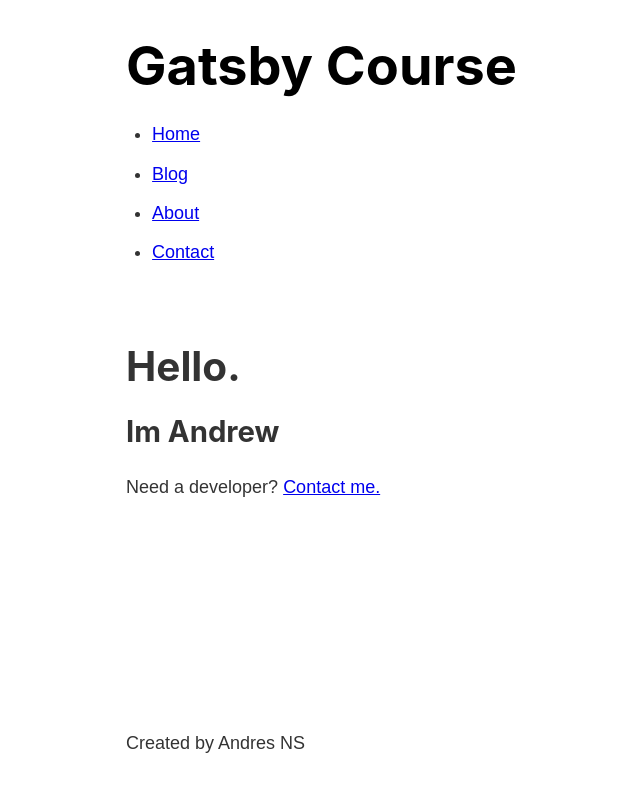
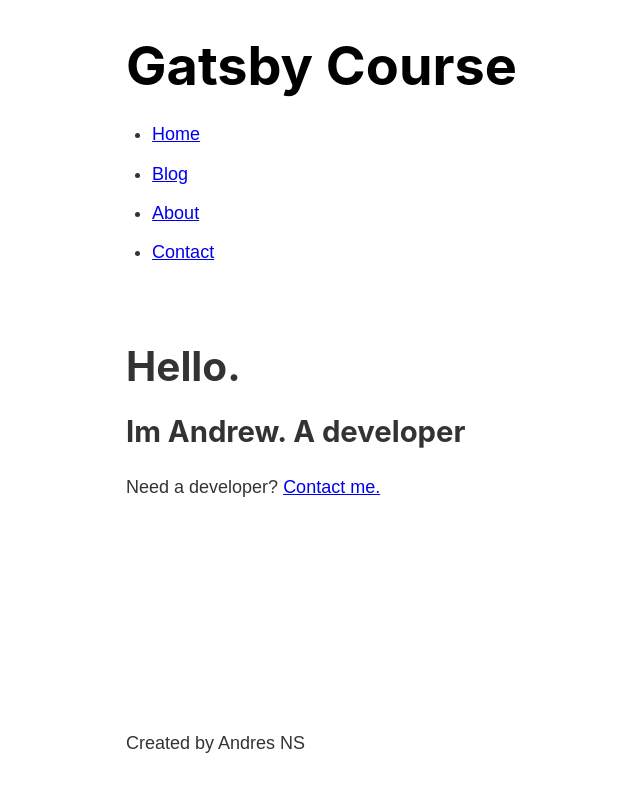
Before and after one commit to AndresNS/gatsby-bootcamp, a Gatsby site: page / in a window 1280 px wide. Shown: the whole page, without its empty margins (157-797 px from the left). Built offline with nearby package versions, Linux system fonts and the light colour scheme; Gatsby itself is replaced by a stand-in of ours.

Commit message:
change index text

```diff
--- a/src/pages/index.js
+++ b/src/pages/index.js
@@ -9,7 +9,7 @@
     <Layout>
       <Head title="Home"/>
       <h1>Hello.</h1>
-      <h2>Im Andrew</h2>
+      <h2>Im Andrew. A developer</h2>
       <p>Need a developer? <Link to="/contact">Contact me.</Link></p>
     </Layout>
   )
```
